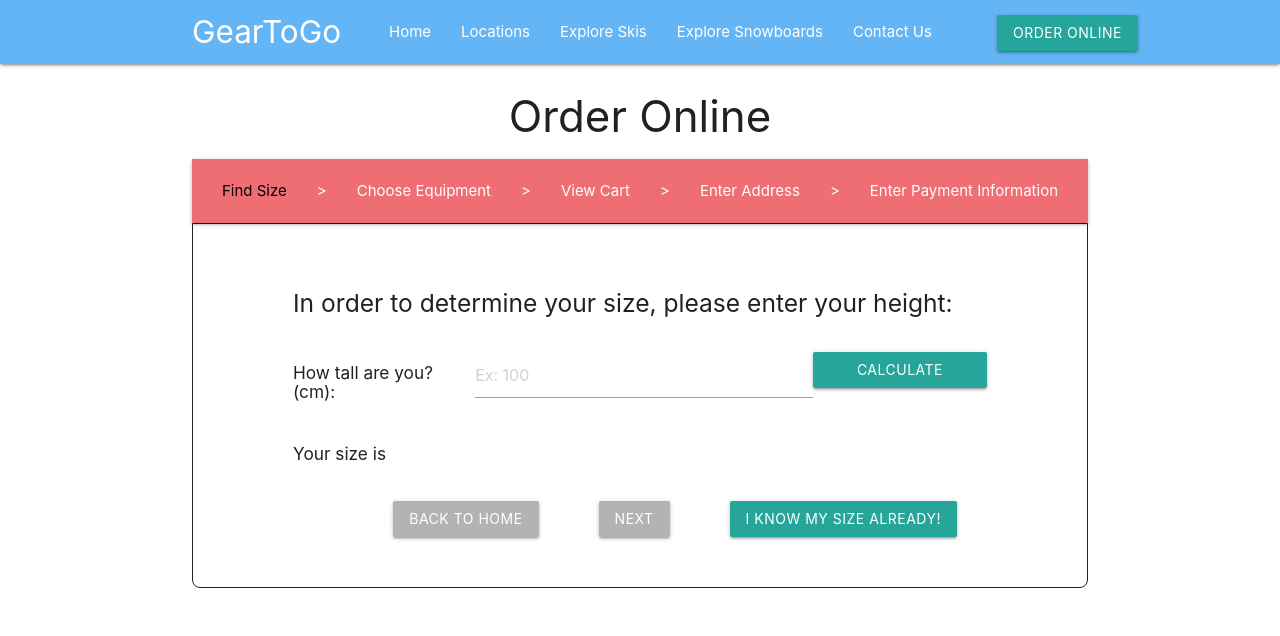
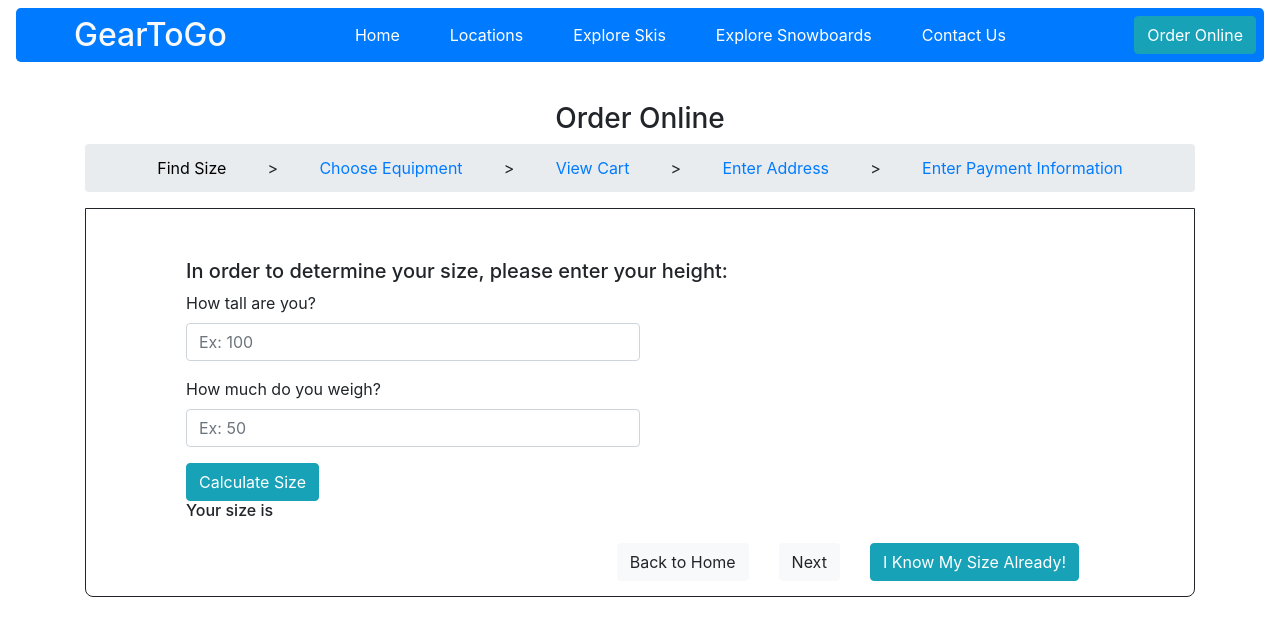
Before and after one commit to YutaroMiy/YutaroMiy.github.io, a React (Create React App) app in the folder skiproject/: page /orderonline in a window 1280 px wide. Shown: the top 636 px of the page. Built offline with nearby package versions, Linux system fonts and the light colour scheme.

Commit message:
Added verifications and changed all styles to bootstrap

```diff
--- a/skiproject/public/index.html
+++ b/skiproject/public/index.html
@@ -4,7 +4,7 @@
     <meta charset="utf-8" />
     <link rel="icon" href="%PUBLIC_URL%/favicon.ico" />
     <meta name="viewport" content="width=device-width, initial-scale=1" />
-    <meta name="theme-color" content="#000000" />
+    <!--<meta name="theme-color" content="#000000" /> -->
     <meta
       name="description"
       content="Web site created using create-react-app"
@@ -29,8 +29,13 @@
 	<script src="//netdna.bootstrapcdn.com/bootstrap/3.1.0/js/bootstrap.min.js"></script>
 	<script src="//code.jquery.com/jquery-1.11.1.min.js"></script>
 	-->
-    <!-- Compiled and minified CSS -->
-    <link rel="stylesheet" href="https://cdnjs.cloudflare.com/ajax/libs/materialize/1.0.0/css/materialize.min.css">
+
+   	<!-- Style sheet (CSS) and JavaScript scripts necessary to use Bootstrap -->
+    <link rel="stylesheet" href="https://maxcdn.bootstrapcdn.com/bootstrap/4.5.0/css/bootstrap.min.css">
+    <script src="https://ajax.googleapis.com/ajax/libs/jquery/3.5.1/jquery.min.js"></script>
+    <script src="https://cdnjs.cloudflare.com/ajax/libs/popper.js/1.16.0/umd/popper.min.js"></script>
+    <script src="https://maxcdn.bootstrapcdn.com/bootstrap/4.5.0/js/bootstrap.min.js"></script>
+
     <title>React App</title>
   </head>
   <body>
--- a/skiproject/src/components/ChooseEquipment.js
+++ b/skiproject/src/components/ChooseEquipment.js
@@ -167,12 +167,12 @@ const ChooseEquipment = ({previousTab,nextTab}) => {
 						price="$319.99"
 					/>
 				</div>
-				<div className="row">
-					<div className="button-nav">
-						<button className="btn" onClick={nextTab}>Next</button>
+				<div className="btn-toolbar button-bar">
+					<div className="btn-group button-pos">
+						<button className="btn btn-light" onClick={previousTab}>Back</button>
 					</div>
-					<div className="button-nav">
-						<button className="waves-effect waves-light btn btn-white"onClick={previousTab}>Back</button>
+					<div className="btn-group button-pos">
+						<button className="btn btn-info" onClick={nextTab}>Next</button>
 					</div>
 				</div>
 			</div>
--- a/skiproject/src/components/EnterAddress.js
+++ b/skiproject/src/components/EnterAddress.js
@@ -5,66 +5,58 @@ const EnterAddress = ({previousTab,nextTab}) => {
 		<div className="container-display">
 			<h4 className="center">Enter Shipping Address</h4>
 			<h6>Please Enter your Shipping Infomation:</h6>
-			<div className="row">
-				<div className="column-left">
-					<div className="text-entry-words">
-						<h6>First Name:</h6>
+			<div>
+				<div className="form-row">
+					<div className="form-group col-md-6">
+						<label>First Name:</label>
+						<input type="text" className="form-control" />
 					</div>
-					<div className="text-entry-box">
-						<input type="text" />
+					<div className="form-group col-md-6">
+						<label>Last Name:</label>
+						<input type="text" className="form-control" />
 					</div>
 				</div>
-				<div className="column-right">
-					<div className="text-entry-words center">
-						<h6>Last Name:</h6>
+				<div className="form-group">
+					<label>Email Address:</label>
+					<input type="text" className="form-control" />
+				</div>
+				<div className="form-group">
+					<label>Shipping Address:</label>
+					<input type="text" className="form-control" />
+				</div>
+				<div className="form-row">
+					<div className="form-group col-md-6">
+						<label>City/Town:</label>
+						<input type="text" className="form-control" />
 					</div>
-					<div className="text-entry-box">
-						<input type="text" />
+					<div className="form-group col-md-4">
+						<label>Province:</label>
+						<select className="form-control">
+							<option selected>Choose...</option>
+							<option>AB</option>
+							<option>BC</option>
+							<option>MN</option>
+							<option>NB</option>
+							<option>NL</option>
+							<option>NS</option>
+							<option>ON</option>
+							<option>PE</option>
+							<option>QC</option>
+							<option>SK</option>
+						</select>
+					</div>
+					<div className="form-group col-md-2">
+						<label>Postal Code:</label>
+						<input type="text" className="form-control" placeholder="Ex.K1N1A1" />
 					</div>
 				</div>
-				<div className="button-bar">
-					<div className="text-entry-words">
-						<h6>Email Address:</h6>
-					</div>
-					<div className="text-entry-box">
-						<input type="text" />
-					</div>
-					<div className="text-entry-words">
-						<h6>Shipping Address:</h6>
-					</div>
-					<div className="text-entry-box">
-						<input type="text" />
-					</div>
+			</div>
+			<div className="btn-toolbar button-bar">
+				<div className="btn-group button-pos">
+					<button className="btn btn-light" onClick={previousTab}>Back</button>
 				</div>
-				<div className="column-left">
-					<div className="text-entry-words">
-						<h6>City/Town:</h6>
-					</div>
-					<div className="text-entry-box">
-						<input type="text" />
-					</div>
-				</div>
-				<div className="province-postcode">
-						<div className="text-entry-words center">
-							<h6>Province:</h6>
-						</div>
-						<div className="text-entry-words">
-							<input type="text" />
-						</div>
-						<div className="text-entry-words">
-							<h6>Postal Code:</h6>
-						</div>
-						<div className="text-entry-words">
-							<input type="text" />
-						</div>
-				</div>
-			</div>
-			<div className="row">
-				<div className="button-nav">
-					<button className="waves-effect waves-light btn" onClick={nextTab}>Next</button>
-				</div>
-				<div className="button-nav">
-					<button className="btn btn-white" onClick={previousTab}>Back</button>
+				<div className="btn-group button-pos">
+					<button className="btn btn-info" onClick={nextTab}>Next</button>
 				</div>
 			</div>
 		</div>
--- a/skiproject/src/components/FindSize.js
+++ b/skiproject/src/components/FindSize.js
@@ -4,16 +4,23 @@ import { Link } from 'react-router-dom'
 
 const FindSize = ({nextTab}) => {
 	const [height, setHeight] = useState('');
+	const [weight, setWeight] = useState('');
 	const [calculatedSize, setCalculatedSize] = useState('');
 
 	function calculateSize() {
-		if (!height || height <= 0) {
+		if ((!height || height <= 0) && (!weight || weight <= 0)) {
+			setCalculatedSize(-1);
+		}
+		else if (!height || height <= 0) {
 			setCalculatedSize(0);
 		}
-		else if (height < 100) {
+		else if (!weight || weight <= 0) {
+			setCalculatedSize(1);
+		}
+		else if (height < 100 && weight < 50) {
 			setCalculatedSize('Small');
 		}
-		else if (height >= 200) {
+		else if (height >= 200 || weight >= 100) {
 			setCalculatedSize('Large');
 		}
 		else {
@@ -21,27 +28,37 @@ const FindSize = ({nextTab}) => {
 		}
 	}
 
+
 	return (
 		<div className="container-display">
 			<h5>In order to determine your size, please enter your height:</h5>
-			<div className="calculate-size">
-				<h6>How tall are you? (cm):</h6>
-				<input onChange={(e) => setHeight(e.target.value)} placeHolder="Ex: 100" style={{width: '50%'}}/>
-				<button className="waves-effect waves-light btn" onClick={() => calculateSize()}>Calculate Height</button>
+			<div>
+				<div className="form-group">
+					<label>How tall are you?</label>
+					<input className="form-control" onChange={(e) => setHeight(e.target.value)} placeHolder="Ex: 100" style={{width: '50%'}}/>
+					{calculatedSize === -1 && <h6 className="error-message">Please enter a valid height</h6>}
+					{calculatedSize === 0 && <h6 className="error-message">Please enter a valid height</h6>}
+				</div>
+				<div className="form-group">
+					<label>How much do you weigh?</label>
+					<input className="form-control" onChange={(e) => setWeight(e.target.value)} placeHolder="Ex: 50" style={{width: '50%'}}/>
+					{calculatedSize === -1 && <h6 className="error-message">Please enter a valid weight</h6>}
+					{calculatedSize === 1 && <h6 className="error-message">Please enter a valid weight</h6>}
+				</div>
+				<button className="btn btn-info" onClick={() => calculateSize()}>Calculate Size</button>
 			</div>
-			{calculatedSize === 0 && <h6>Please enter a valid height</h6>}
-			{(calculatedSize !== 0 && calculateSize) && <h6>{`Your size is ${calculatedSize}`}</h6>}
-			<div className="button-nav">
-				<button className="waves-effect waves-light btn" onClick={nextTab}>I Know My Size Already!</button>
-			</div>
-			<div className="row">
-				<div className="button-nav">
-					<button className="btn btn-white" onClick={nextTab}>Next</button>
+			{(calculatedSize !== 0 && calculatedSize !== 1 && calculatedSize !== -1 && calculateSize) && <h6>{`Your size is ${calculatedSize}`}</h6>}
+			<div className="btn-toolbar button-bar">
+				<div className="btn-group button-pos">
+					<Link to="/">
+						<button className="btn btn-light">Back to Home</button>
+					</Link>
 				</div>
-				<div className="button-nav">
-					<Link to="/">
-						<button className="waves-effect waves-light btn btn-white" onClick={nextTab}>Back to Home</button>
-					</Link>
+				<div className="btn-group button-pos">
+					<button className="btn btn-light" onClick={nextTab}>Next</button>
+				</div>
+				<div className="btn-group button-pos">
+					<button className="btn btn-info" onClick={nextTab}>I Know My Size Already!</button>
 				</div>
 			</div>
 		</div>
--- a/skiproject/src/components/Home.js
+++ b/skiproject/src/components/Home.js
@@ -18,12 +18,12 @@ const Home = () => {
 					<div className="row">
 						<div className="column-buttons">
 							<Link to="/exploreskis">
-								<button className="waves-effect waves-light btn-small">Explore Our Skis</button>
+								<button className="btn btn-info navbar-btn">Explore Our Skis</button>
 							</Link>
 						</div>
 						<div className="column-buttons">
 							<Link to="/exploresnowboards">
-								<button className="waves-effect waves-light btn-small">Explore Our Boards</button>
+								<button className="btn btn-info navbar-btn">Explore Our Boards</button>
 							</Link>
 						</div>
 					</div>
--- a/skiproject/src/components/Navbar.js
+++ b/skiproject/src/components/Navbar.js
@@ -3,20 +3,23 @@ import { Link } from 'react-router-dom'
 
 const Navbar = () => {
 	return (
-		<nav className="nav-wrapper blue lighten-2">
-			<div className="container">
-				<a className="brand-logo">GearToGo</a>
-				<Link to="/orderonline">
-					<button className="waves-effect waves-light btn right center-btn">Order Online</button>
-				</Link>
-				<ul className="right">
-					<li><a href="/">Home</a></li>
-					<li><a href="/locations">Locations</a></li>
-					<li><a href="/exploreskis">Explore Skis</a></li>
-					<li><a href="/exploresnowboards">Explore Snowboards</a></li>
-					<li><a href="/contactus">Contact Us</a></li>
+		<nav className="navbar navbar-inverse">
+			<div className="container-fluid bg-primary p-2 jumbotron">
+				<div className="navbar-header">
+					<a className="nav-brand-color h2 text-light">GearToGo</a>
+				</div>
+				<ul className="nav nav-nav navbar-right">
+					<li className="nav-item"><a className="nav-words" href="/">Home</a></li>
+					<li className="nav-item"><a className="nav-words" href="/locations">Locations</a></li>
+					<li className="nav-item"><a className="nav-words" href="/exploreskis">Explore Skis</a></li>
+					<li className="nav-item"><a className="nav-words" href="/exploresnowboards">Explore Snowboards</a></li>
+					<li className="nav-item"><a className="nav-words" href="/contactus">Contact Us</a></li>
 				</ul>
-
+				<ul className="nav navbar-nav navbar-right">
+					<Link to="/orderonline">
+						<button className="btn btn-info navbar-btn">Order Online</button>
+					</Link>
+				</ul>
 			</div>
 		</nav>
 
--- a/skiproject/src/components/OrderOnline.js
+++ b/skiproject/src/components/OrderOnline.js
@@ -4,6 +4,7 @@ import ChooseEquipment from './ChooseEquipment'
 import ViewCart from './ViewCart'
 import EnterAddress from './EnterAddress'
 import EnterPayment from './EnterPayment'
+import ThankYou from './ThankYou'
 
 
 const OrderOnline = () => {
@@ -14,7 +15,7 @@ const OrderOnline = () => {
 		<div className="container">
 			<h3 className="center">Order Online</h3>
 			<nav>
-			    <div className="nav-wrapper">
+			    <div className="breadcrumb">
 			      	<div className="col s12 column-online-instructions">
 				        <a href="#!" className={`breadcrumbs-titles ${tabName==='find-size'?"active":""}`}> Find Size </a>
 				        <div className="center">
@@ -40,7 +41,8 @@ const OrderOnline = () => {
 			{tabName === 'choose-equipment' && < ChooseEquipment nextTab={() => setTabName('view-cart')} previousTab={() => setTabName('find-size')} />}
 			{tabName === 'view-cart' && < ViewCart nextTab={() => setTabName('enter-address')} previousTab={() => setTabName('choose-equipment')}/>}
 			{tabName === 'enter-address' && < EnterAddress nextTab={() => setTabName('enter-payment')} previousTab={() => setTabName('view-cart')} />}
-			{tabName === 'enter-payment' && < EnterPayment previousTab={() => setTabName('enter-address')}/>}
+			{tabName === 'enter-payment' && < EnterPayment previousTab={() => setTabName('enter-address')} nextTab={() => setTabName('thank-you')}/>}
+			{tabName === 'thank-you' && < ThankYou previousTab={() => setTabName('enter-address')}/>}
 		</div>
 	)
 }
--- /dev/null
+++ b/skiproject/src/components/ThankYou.js
@@ -0,0 +1,22 @@
+import React from 'react'
+import { Link } from 'react-router-dom'
+
+const ThankYou = ({previousTab}) => {
+	return(
+		<div className="container-display">
+			<h3 className="center">Thank You For Ordering Online!</h3>
+			<h5>You will reveive an email within the next 15 minutes confirming your order.</h5>
+			<h5>If you have questions with regards to your order, feel free to email us at: orders@geartogo.ca</h5>
+			<h5>Or, give us a call at: (613) - 345 1234</h5>
+			<div className="row">
+				<div className="button-nav">
+					<Link to="/">
+						<button className="waves-effect waves-light btn btn-white">Back to Home</button>
+					</Link>
+				</div>
+			</div>
+		</div>
+	)
+}
+
+export default ThankYou
--- a/skiproject/src/components/ViewCart.js
+++ b/skiproject/src/components/ViewCart.js
@@ -4,12 +4,12 @@ const ViewCart = ({previousTab,nextTab}) => {
 	return (
 		<div className="container-display">
 			<h4 className="center">View Cart</h4>
-			<div className="row">
-				<div className="button-nav">
-					<button className="waves-effect waves-light btn" onClick={nextTab}>Next</button>
+			<div className="btn-toolbar button-bar">
+				<div className="btn-group button-pos">
+					<button className="btn btn-light" onClick={previousTab}>Back</button>
 				</div>
-				<div className="button-nav">
-					<button className="btn btn-white" onClick={previousTab}>Back</button>
+				<div className="btn-group button-pos">
+					<button className="btn btn-info" onClick={nextTab}>Next</button>
 				</div>
 			</div>
 		</div>
--- a/skiproject/src/index.css
+++ b/skiproject/src/index.css
@@ -12,9 +12,27 @@ code {
     monospace;
 }
 
+.nav-words {
+	color: #ffffff;
+	padding: 25px;
+}
+
+.nav-brand-color {
+	color: #ffffff;
+	padding-left: 50px;
+}
+
+.nav-nav {
+	display:flex;
+}
+
 .center-btn {
 	top: 15px;
 	left: 50px;
+}
+
+.center {
+	text-align: center;
 }
 
 .column {
@@ -71,7 +89,6 @@ code {
 
 .column-online-instructions {
 	display: flex;
-
 }
 
 .column-online-arrows {
@@ -94,6 +111,7 @@ code {
 	border: 1px solid;
 	border-bottom-right-radius: 8px;
 	border-bottom-left-radius: 8px;
+	overflow: auto;
 }
 
 .equipment {
@@ -106,12 +124,11 @@ code {
 }
 
 .button-bar {
-	padding: 30px;
+	float: right;
 }
 
-.button-nav {
-	float: right;
-	padding: 30px;
+.button-pos {
+	padding: 15px;
 }
 
 .calculate-size {
@@ -145,3 +162,8 @@ code {
 	float: left;
 	width: 10%;
 }
+
+.error-message {
+	font-size: 12;
+	color: #f00000;
+}
```
Also changed, not shown: skiproject/src/components/EnterPayment.js (+116 -33 lines).
